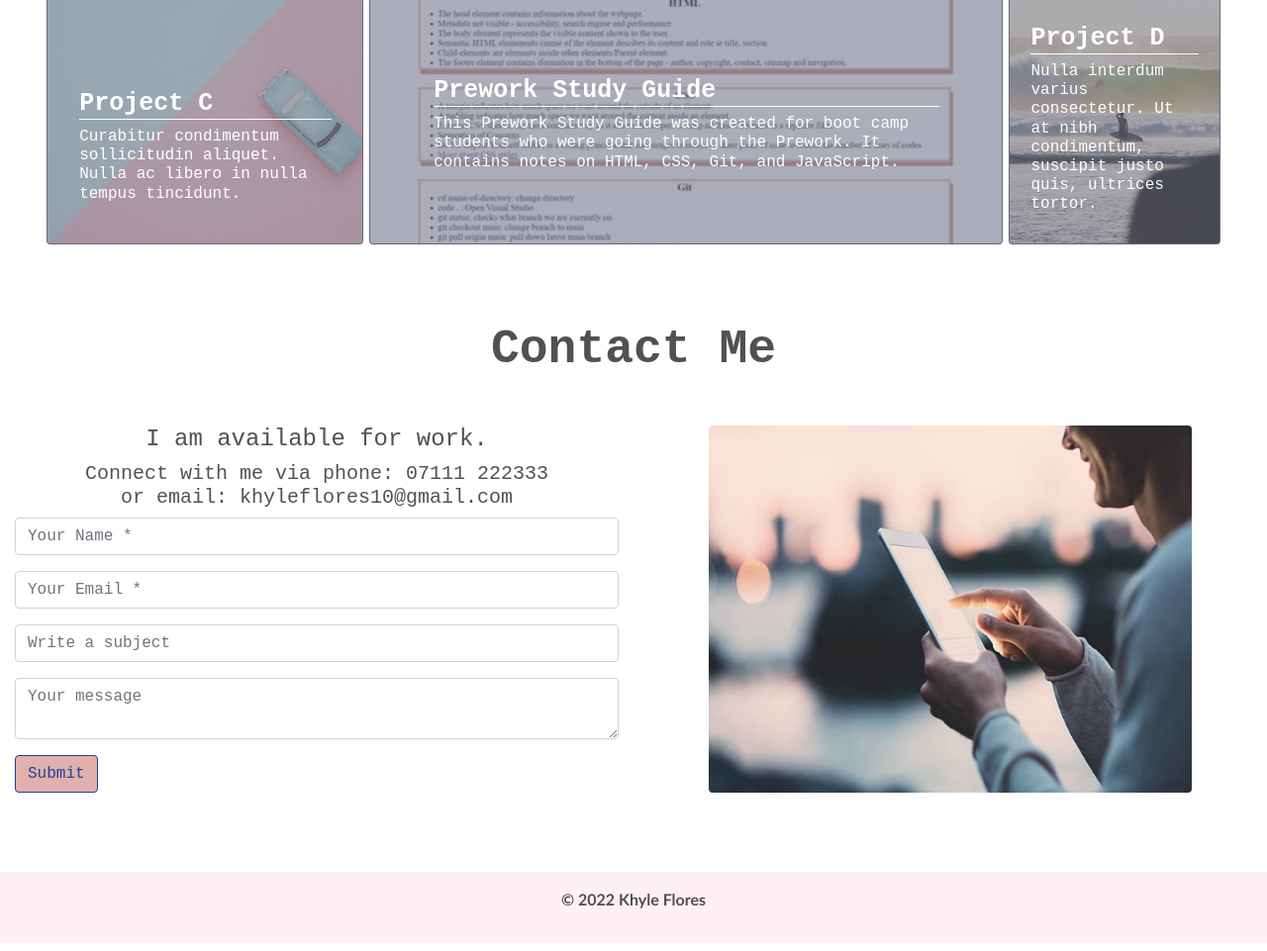
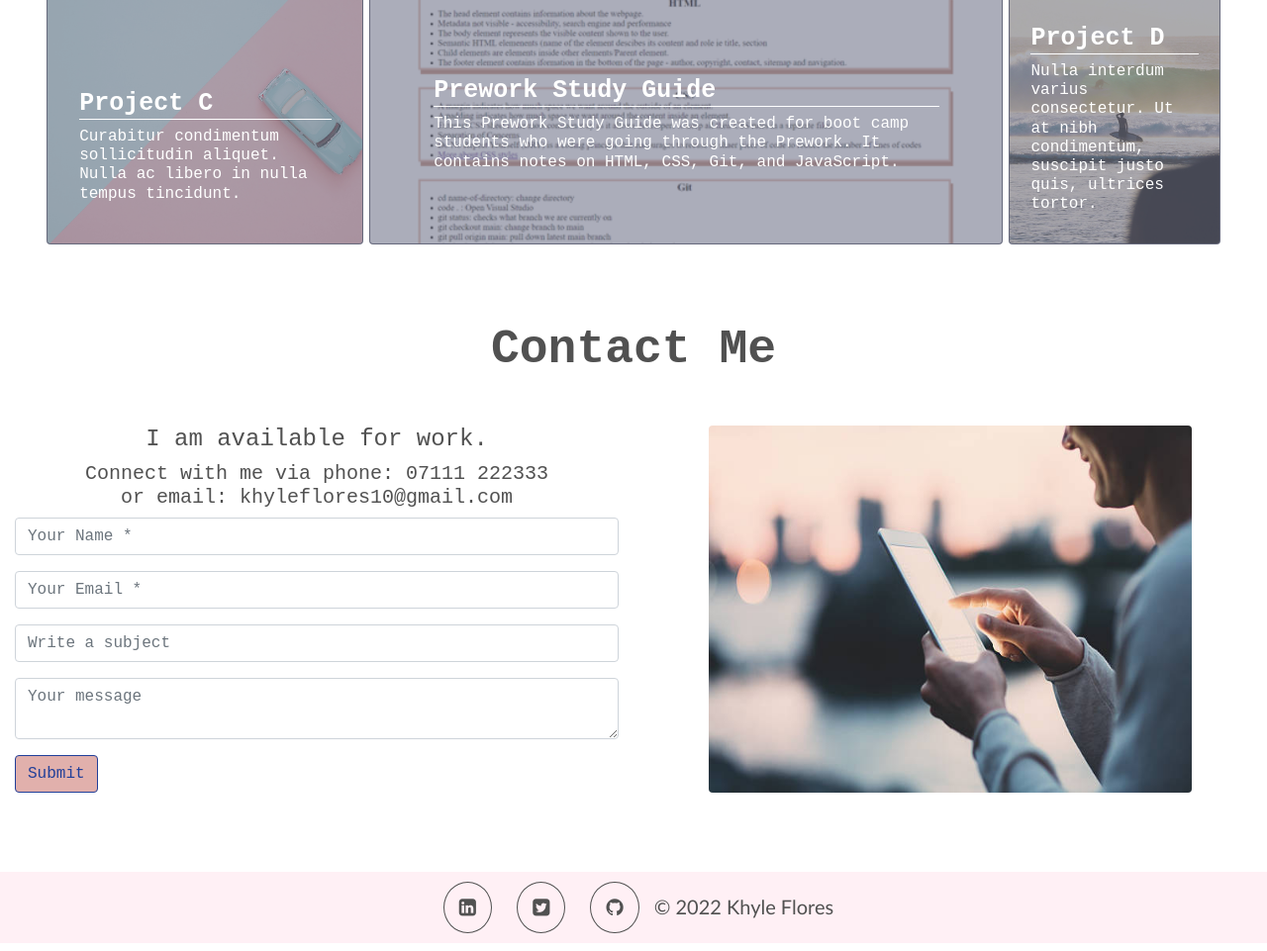
Before and after one commit to khyleflores/Bootstrap-Portfolio, a plain HTML site: page index.html in a window 1280 px wide. Shown: the part 2057-3018 px from the top of the page at 99% size. Drawn offline with nearby package versions, Linux system fonts and the light colour scheme; a web font is replaced by a local one.

Commit message:
Added footer links using font awesome, border radius and centered

```diff
--- a/assets/css/style.css
+++ b/assets/css/style.css
@@ -242,8 +242,21 @@ border-bottom: #fff solid 1px;
 footer{
   width: 100%;
   margin-top: 5rem;
-  padding: 1rem;
   font-family: var(--font);
   background-color: var(--lavender-blush);
   font-weight: bold;
 }
+
+/*Add radius on font awesome i*/
+.footer-links i{
+  color: var(--basic-text);
+  border: 1px solid var(--basic-text);
+  border-radius: 50%;
+  padding: 15px;
+  margin: 10px;
+}
+
+/*Hover effect on hyperlinks*/
+.footer-links i:hover{
+  background-color: var(--cavern-pink);
+}
--- a/index.html
+++ b/index.html
@@ -51,7 +51,7 @@
                 <a class="dropdown-item" target="_blank" href="https://twitter.com/KhyleFlores10"><i class="fa fa-twitter-square">&nbsp;</i>Twitter</a>
                 <!--Linked to my Github profile-->
                 <a class="dropdown-item" target="_blank" href="https://github.com/khyleflores"><i class="fa fa-github">&nbsp;</i>Github</a>
-                <!--Linked to my Github profile-->
+                <!--Navigate to Contact Me section-->
                 <a class="dropdown-item" href="#contact-me-section"><i class="fa fa-envelope">&nbsp;</i>Email Me</a>
               </div>
           </li>
@@ -225,7 +225,9 @@
         <div class="col-lg-12">
           <h2 class="sectionHeading text-align-center">Contact Me</h2>
         </div>
+        <!--Form for sending email-->
         <form class="col-lg-6 col-md-6 col-sm-12">
+          <!--Contact Me section details-->
           <div class="form-group">
             <h4 class="text-align-center">I am available for work.</h4>
             <h5 class="text-align-center">Connect with me via phone: 07111 222333
@@ -244,16 +246,24 @@
           <button type="submit" class="btn btn-primary">Submit</button>
         </form>
         <div class="col-lg-6 col-md-6 col-sm-12 imageContainer">
-          <img class="img-fluid rounded" src="assets/images/contact-me.jpg" alt="">
+          <!--Image on right side of Contact me form-->
+          <img class="img-fluid rounded" src="assets/images/contact-me.jpg" alt="Man smiling holding a phone with bright screen light">
         </div>
       </section>
     </div>
   </div>
   <!-- Footer -->
+  <!--class to align footer to center-->
   <footer class="text-align-center">
-    <p>
+    <!--Links for socials using Font awesome-->
+    <h5 class="footer-links">
+      <a target="_blank" href="https://www.linkedin.com/in/khyle-flores-2478a7b5/"><i class="fa fa-linkedin-square"></i></a>
+      <!--Linked to my Twitter profile-->
+      <a target="_blank" href="https://twitter.com/KhyleFlores10"><i class="fa fa-twitter-square"></i></a>
+      <!--Linked to my Github profile-->
+      <a target="_blank" href="https://github.com/khyleflores"><i class="fa fa-github"></i></a>
       &copy; 2022 Khyle Flores
-  </p>
+    </h5>
   </footer>
 
   <!-- JavaScript link for the navigation-->
```
